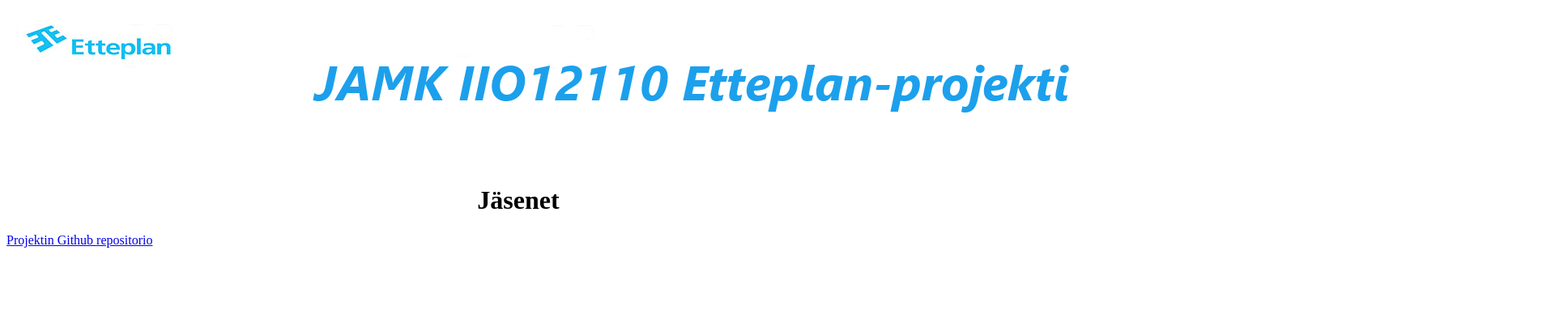
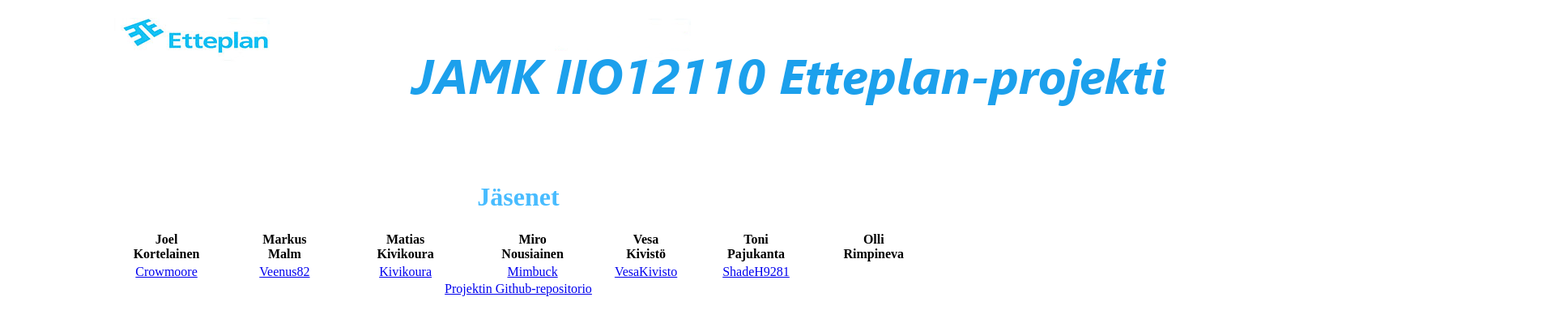
Before and after one commit to Crowmoore/IIO12110-Etteplan-project, a plain HTML site: page index.html in a window 1280 px wide. Shown: the top 404 px of the page at 81% size, 1920 px wide, since content can reach past the window. Drawn offline with Linux system fonts and the light colour scheme.

Commit message:
Add files via upload

```diff
--- a/index.html
+++ b/index.html
@@ -1,8 +1,36 @@
-<img src="https://github.com/Crowmoore/IIO12110-Etteplan-project/blob/master/etteplan.png?raw=true" alt="banner">
+<!DOCTYPE HTML>
+<html>
+		<head>
+				<title>IIO12110 Etteplan-projekti</title>
+				<meta charset="UTF-8">
+				<link rel="stylesheet" href="styles.css">
+		</head>
 
-<div>
-  <h1 align="center">Jäsenet</h1>
-<div>
-<div>
-<a href="https://github.com/Crowmoore/IIO12110-Etteplan-project">Projektin Github repositorio</a>
-<div>
+		<body>
+			<img src="https://github.com/Crowmoore/IIO12110-Etteplan-project/blob/master/etteplan.png?raw=true" alt="banner">
+
+			<div>
+				<h1>Jäsenet</h1>
+				<table>
+					<th>Joel Kortelainen</td>
+					<th>Markus Malm</th>
+					<th>Matias Kivikoura</th>
+					<th>Miro Nousiainen</th>
+					<th>Vesa Kivistö</th>
+					<th>Toni Pajukanta</th>
+					<th>Olli Rimpineva</th>
+					<tr>
+					<td><a href="https://github.com/Crowmoore">Crowmoore</a></td>
+					<td><a href="https://github.com/Veenus82">Veenus82</a></td>
+					<td><a href="https://github.com/Kivikoura">Kivikoura</a></td>
+					<td><a href="https://github.com/Mimbuck">Mimbuck</a></td>
+					<td><a href="https://github.com/VesaKivisto">VesaKivisto</a></td>
+					<td><a href="https://github.com/ShadeH9281">ShadeH9281</a></td>
+				</table>
+			</div>
+
+			<div>
+				<a href="https://github.com/Crowmoore/IIO12110-Etteplan-project">Projektin Github-repositorio</a>
+			</div>
+		</body>
+</html>
--- /dev/null
+++ b/styles.css
@@ -0,0 +1,19 @@
+body {
+	margin: auto;
+	width: 80%;
+	text-align: center;
+}
+
+h1 {
+	color: #48bcff;
+}
+
+table {
+	margin-left: auto;
+	margin-right: auto;
+}
+
+th, td {
+	padding-left: 20px;
+	padding-right: 20px;
+}
```
